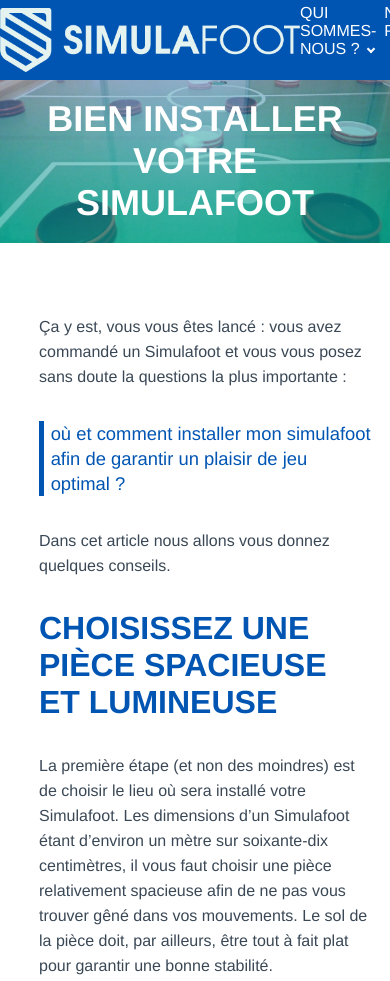
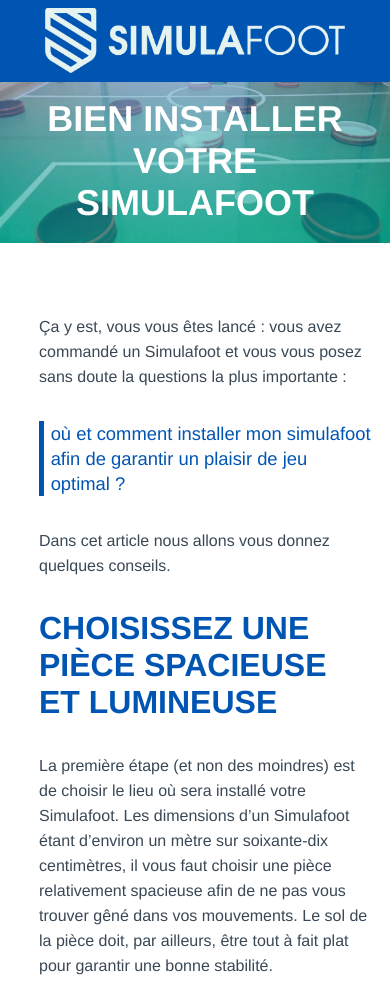
Before and after one commit to Akip2/simulafoot, a website: page actu1.html in a window 390 px wide. Shown: the top 981 px of the page. Drawn offline with Linux system fonts and the light colour scheme; a web font is replaced by a local one.

Commit message:
Activation media query

```diff
--- a/actu1.html
+++ b/actu1.html
@@ -1,6 +1,7 @@
 <!DOCTYPE html>
 <html lang="fr-FR">
     <head>
+        <meta name="viewport" content="width=device-width, initial-scale=1">
         <meta charset="UTF-8">
         <link rel="stylesheet" href="css/style.css">
         <link rel="stylesheet" href="css/fonts.css">
--- a/css/style.css
+++ b/css/style.css
@@ -13,8 +13,8 @@
     justify-content: space-around;
     align-items: center;
 
-    padding-top: 1%;
-    padding-bottom: 1%;
+    padding-top: 1vh;
+    padding-bottom: 1vh;
 }
 
 ul{
@@ -36,9 +36,8 @@
 }
 
 #menu_header{
-
     a{
-        font-size: 100%;
+        font-size: 110;
         text-transform: uppercase;
     }
 }
@@ -1053,3 +1052,9 @@
         font-weight: 550;
     }
 }
+
+@media (max-width: 970px){
+    #menu_header{
+        display:none;
+    }
+}
```
Also changed, not shown: actu2.html (+1 -0 lines), actu3.html (+1 -0 lines), actu4.html (+1 -0 lines), animations.html (+1 -0 lines), avis-et-temoignages.html (+1 -0 lines), conditions.html (+1 -0 lines), demander-un-devis.html (+1 -0 lines), faq.html (+1 -0 lines), index.html (+1 -0 lines), mentions.html (+1 -0 lines), nos-actualites.html (+1 -0 lines), notre-histoire.html (+1 -0 lines), politique.html (+1 -0 lines), presse.html (+1 -0 lines), 1 more files.
